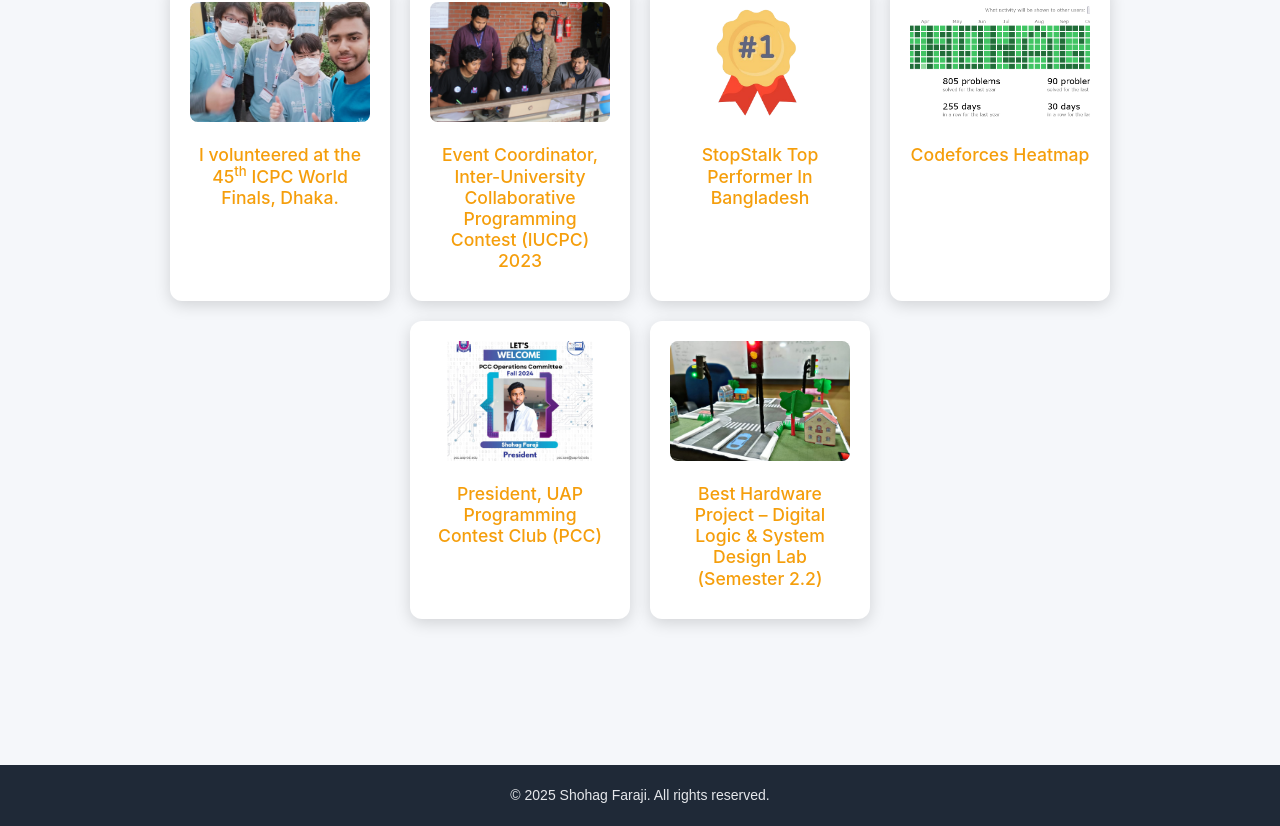
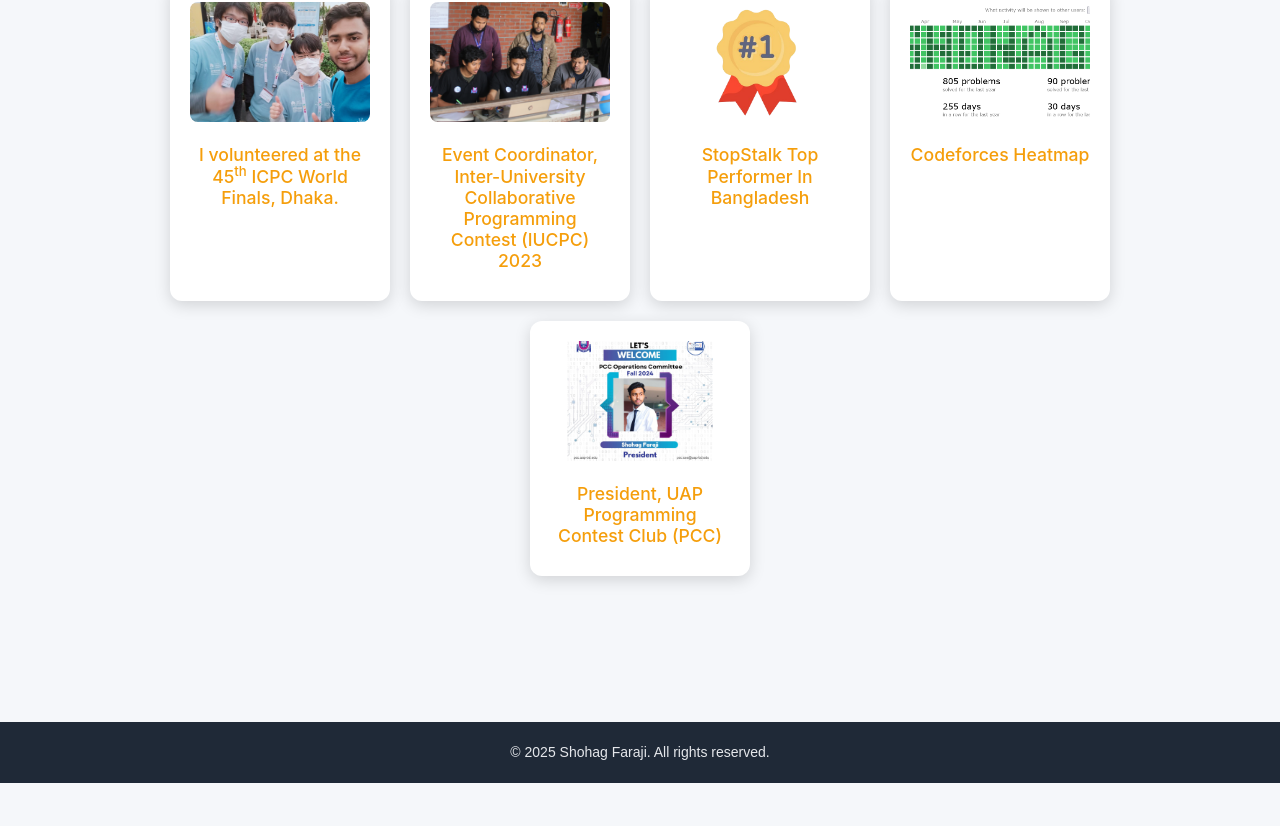
Before and after one commit to shohagfaraji/portfolio, a React (Create React App) app: page /about in a window 1280 px wide. Shown: the part 1012-1838 px from the top of the page. After the commit the page ends 1795 px from the top, so only its background shows below. Built offline with nearby package versions, Linux system fonts and the light colour scheme.

Commit message:
Remove hardware project from About page

```diff
--- a/src/components/About.jsx
+++ b/src/components/About.jsx
@@ -14,8 +14,6 @@ import uap_iucpc_host from "../assets/about/uap_iucpc_host.JPG";
 import batch from "../assets/about/batch.png";
 import stopstalk from "../assets/about/stopstalk.jpeg";
 import csheatmap2023 from "../assets/about/csheatmap2023.png";
-import traffic_system from "../assets/about/traffic_system.png";
-import traffic_system_circuit from "../assets/about/traffic_system_circuit.png";
 
 export default function About() {
     const [selectedCard, setSelectedCard] = useState(null);
@@ -120,15 +118,6 @@ export default function About() {
                 images: [club_president],
                 description:
                     "Served as the President of PCC, the most resourceful and active club at UAP. I had aspired to join the club since my first semester, and it was a rewarding experience to lead it in my 4.1 semester (earlier than the typical eligibility of 4.2). Despite being the first to hold this position before 4.2, I effectively collaborated with senior club leaders and ensured smooth coordination across multiple activities and events.",
-            },
-        },
-        {
-            title: "Best Hardware Project – Digital Logic & System Design Lab (Semester 2.2)",
-            image: traffic_system,
-            details: {
-                images: [traffic_system_circuit],
-                description:
-                    "This group project was recognized as the Best Hardware Project in the Digital Logic & System Design Lab course during Semester 2.2. The recognition reflected both the innovation and technical precision of our work. As a result, we received an A+ grade in the course.",
             },
         },
     ];
```
Also changed, not shown: src/assets/about/traffic_system.png (deleted), src/assets/about/traffic_system_circuit.png (deleted).
